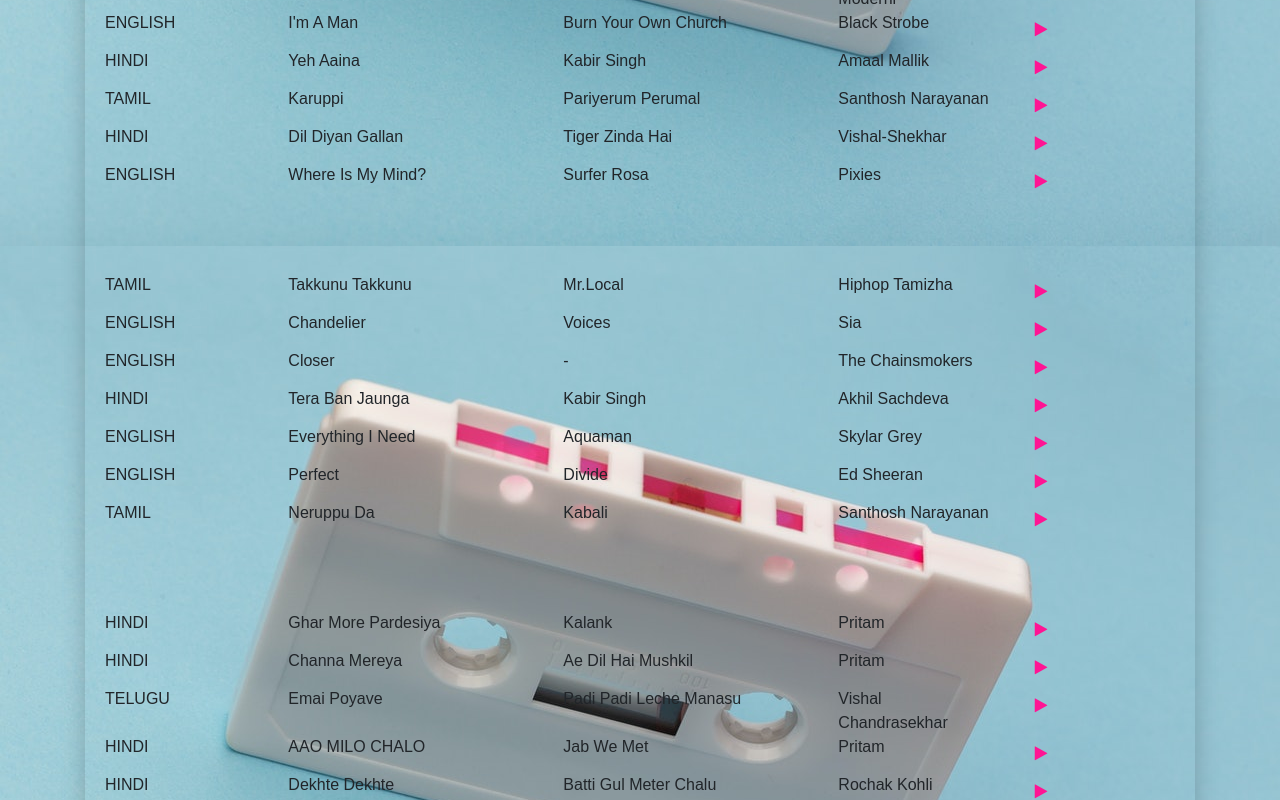
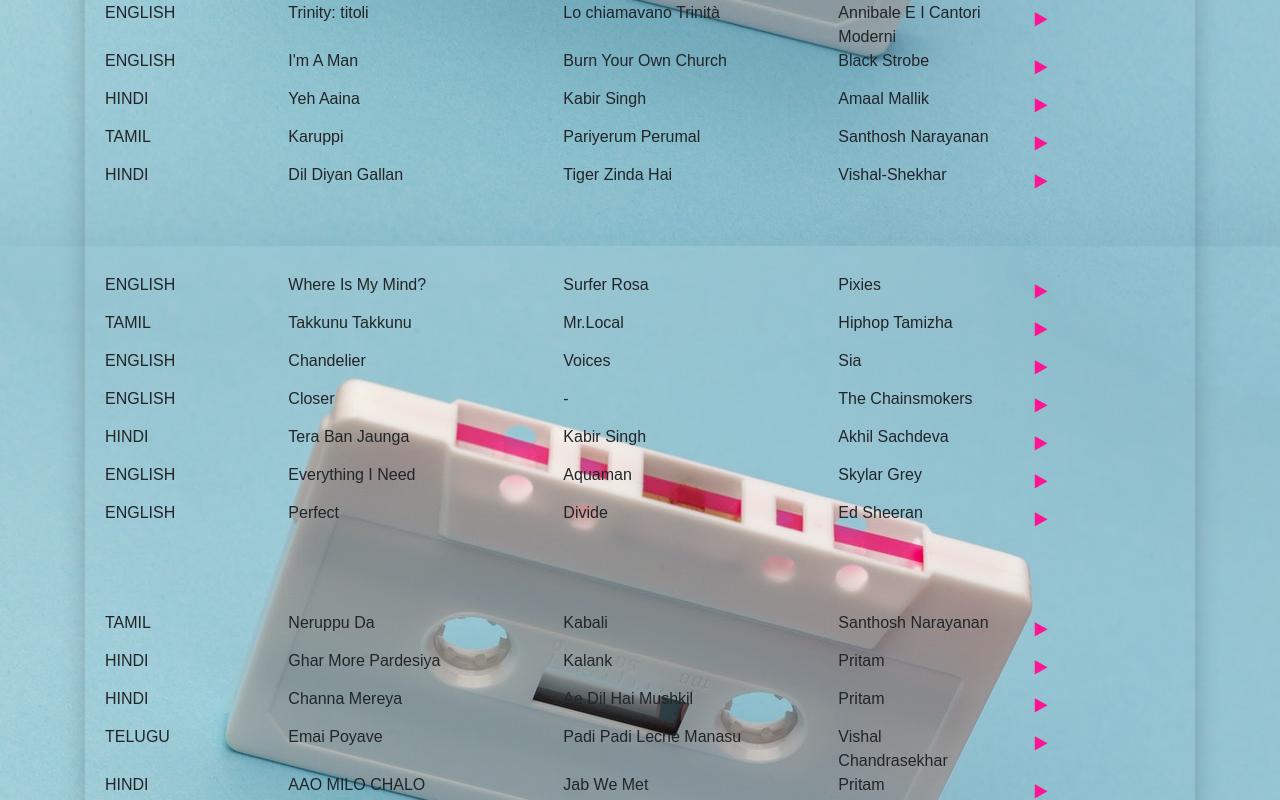
Before and after one commit to msunilhyd/lps_iterative, a React (Create React App) app: page / in a window 1280 px wide. Shown: the part 1460-2260 px from the top of the page. Built offline with nearby package versions, Linux system fonts and the light colour scheme.

Commit message:
22-Jul-20 : console logs removed

```diff
--- a/src/components/Playlist.js
+++ b/src/components/Playlist.js
@@ -191,12 +191,12 @@
 	 */
 	renderSongs(){
 		const playlist = this.state.playlist
-		console.log('length of playlist is : ' + playlist.length)
+		// console.log('length of playlist is : ' + playlist.length)
 		if(playlist.songs){
-			console.log('playlist.songs is: ' + playlist.songs)
+			// console.log('playlist.songs is: ' + playlist.songs)
 			// const chunkSize = 6
 			const playlistitems =  playlist.songs.map((song, index) => {
-				console.log('index is :- ' + index	)
+				// console.log('index is :- ' + index	)
 				return (
 					index % 7 === 0 && index > 0?
 					<div>
--- a/src/components/PlaylistItem.js
+++ b/src/components/PlaylistItem.js
@@ -24,7 +24,7 @@
 
 	fetchSongInfos = async (id, title, language, composer, movie) => {
 		// key = AIzaSyC_YtQto4iG4l5QkoBfLrKTFBWCIiDl9F8
-		console.log('id is : ' + id);
+		// console.log('id is : ' + id);
 		// let song = await fetch(`https://www.googleapis.com/youtube/v3/videos?id=${id}&key=AIzaSyBPBShIzTzRec5iwBl7FWqGWh83qYbr6hQ&part=snippet,contentDetails`)
 
 		// console.log('=${process.env.REACT_APP_API_KEY} is === ' + ${process.env.REACT_APP_API_KEY} )
--- a/src/components/Playlists.js
+++ b/src/components/Playlists.js
@@ -61,8 +61,8 @@
 				<div className="row heading">
 					<img  src={mainLogo} className="mainLogo" alt="fireSpot"/>
 				</div>
-				{console.log(items[0])}
-				{console.log(items[0].props.data.songs)}
+				{/* {console.log(items[0])}
+				{console.log(items[0].props.data.songs)} */}
 
 				<div className="row">
 					{items}
--- a/src/samples/playlists.js
+++ b/src/samples/playlists.js
@@ -4,9 +4,10 @@
     title: 'My Über Playlist!',
     songs: [
 
+      ['Aura Ammakuchella', 'TELUGU', '1992', 'M. M. Keeravani', 'gdxkviJ6IJY', 'Aapadbandhavudu'] ,
 
       ['Feel my love', 'TELUGU', '2004', 'Devi Sri Prasad', 'vAqNDOeBGZk', 'Arya'] ,
-      ['Yaen Ennai Pirindhaai', 'TELUGU', '2019', 'Radhan', 'psxr4XFNBeo', 'Adithya varma'] ,
+      ['Yaen Ennai Pirindhaai', 'TAMIL', '2019', 'Radhan', 'psxr4XFNBeo', 'Adithya varma'] ,
       ['Kaho Na Kaho', 'HINDI', '2004', 'Anu Malik', '3RAiYOyobZA', 'Murder'],
       ['Pookal Pookum', 'TAMIL', '2010', 'GV Prakash', 'meocisSQzkQ', 'Madrasapattinam'],
       ['Raise Your Glass', 'ENGLISH', '2010', ' Pink', 'XjVNlG5cZyQ', 'Greatest Hits... So Far!!'],
@@ -85,7 +86,7 @@
       ['Alladhe Siragiye', 'TAMIL', '2016', 'Anirudh', 'qLghPlhluGI', 'Rum'],
       ['Here without you', 'ENGLISH', '2002', '3 Doors Down', 'NxBl_q_NDas', 'Away from the Sun'],
       ['Guzaarish', 'HINDI', '2008',  'A. R. Rahman', 'clzuRgaV5dw','Ghajini'],
-      ['Marudhaani', 'TAMIL', '2008',  'A. R. Rahman', 'rQqyv7gaQOM','TAMIL'],
+      ['Marudhaani', 'TAMIL', '2008',  'A. R. Rahman', 'rQqyv7gaQOM','Sakkarakatti'],
       ['O Bekhabar', 'HINDI', '2010',  '‎Pritam‎', 'yidaL9xDlk8','Action Replayy'],
       ['Oh Penne', 'TAMIL', '2013', 'Anirudh', 'C7MAqIcM-Sg', 'Vanakkam Chennai'],
       ['The Dewarists : I Believe', 'HINDI', '2011', 'Agnee + Parikrama + Shilpa Rao', 'o9Nq2Ww80zE'],
@@ -99,7 +100,7 @@
       ['Tera Hua', 'HINDI', '2018', 'Tanishk Bagichi', '-4JV4hur1PM', 'Loveyatri'],
       ['Pareshaan', 'HINDI', '2012', '‎Amit Trivedi', 'k5TRnHHQ57U', 'Ishaqzaade'],
       ['Chill Bro', 'TAMIL', '2020', 'Vivek–Mervin', 'pHxz8l1iWU4', 'Pattas'],
-      ["Have You Ever Seen The Rain", 'ENGLISH', '1970', 'Creedence Clearwater Revived', 'RjMEzBMiTJ4', 'Pendulum'],
+      ["Have You Ever Seen The Rain", 'ENGLISH', '1970', 'Creedence Clearwater Revived', 'g4flAZEgtjs', 'Pendulum'],
       ['Ciciliya', 'TELUGU', '2017', 'Harris Jayaraj', 'H252kIKffGg', 'Spyder'] ,
       ["Summer Of ’69", 'ENGLISH', '1988', 'Bryan Adams', 'HtipPCt317Y', 'Reckless'],
       ["Zombie", 'ENGLISH', '1994', 'The Cranberries', 'bZFbX19Q-R8', 'No Need to Argue'],
@@ -183,7 +184,6 @@
       ['Magic', 'ENGLISH', '2014', 'Coldplay', '1PvBc2TOpE4', 'A Head Full of Dreams '],
       ['Romeo Attam Pottal ', 'TAMIL', '1996', 'AR RAHMAN', 'mbVrnZt2Eu4', 'Mr Romeo'] ,
       ["Rockabye", 'ENGLISH', '20120167', 'Clean Bandit', '2VDdP7lYiiI', 'Rockabye (Autograf Remix)'],
-      ['Tu Jaane Na', 'HINDI', '2009',  '‎Pritam‎', 'P8PWN1OmZOA','Ajab Prem Ki Ghazab Kahani'],
       ['Agar Tum Saath', 'HINDI', '2015',  'A. R. Rahman', 'sK7riqg2mr4','Tamasha'],
       ['o sayonara', 'TELUGU', '2014', 'Devi Sri Prasad', 'W9hPmEM1SkE', 'nenokkadine'] ,
       ["Wicked Ones", 'ENGLISH', '2014', 'Dorothy', 'kOngAfP_2OE', 'DOROTHY'],
@@ -325,7 +325,7 @@
       ['María', 'SPANISH', '1995', 'Ricky Martin', 'vCEvCXuglqo', 'A Medio Vivir'],
       ['Aye Amaayika', 'TELUGU', '2015', 'A. R. Rahman', 'gB0-MOcIiBU', 'OK Bangaram'],
       ['Not Afraid', 'ENGLISH', '2010', ' Eminem', 'j5-yKhDd64s', 'Road to Recovery: Withdrawal'],
-      ['Dynamite', 'ENGLISH', '2009', 'Taio Cruz', 'XEh3zWQWuEk', 'Rokstarr '],
+      ['Dynamite', 'ENGLISH', '2009', 'Taio Cruz', 'Jq8rVrcbUXY', 'Rokstarr '],
       ['Yekommakakomma', 'TELUGU', '1999', 'Mani Sharma', '9eJgdZsUw8U', 'Seenu'],
       ['Good Riddance', ' ENGLISH', '1997', ' Green Day', 'Nwhyj0zcD7M', ' Nimrod'],
       ["What I've done", 'ENGLISH', '2007', 'Linkin Park', '4v97gsFRMlE', "What I've Done"],
```
Also changed, not shown: 8 other files (tests, documents, lock files or other folders).
